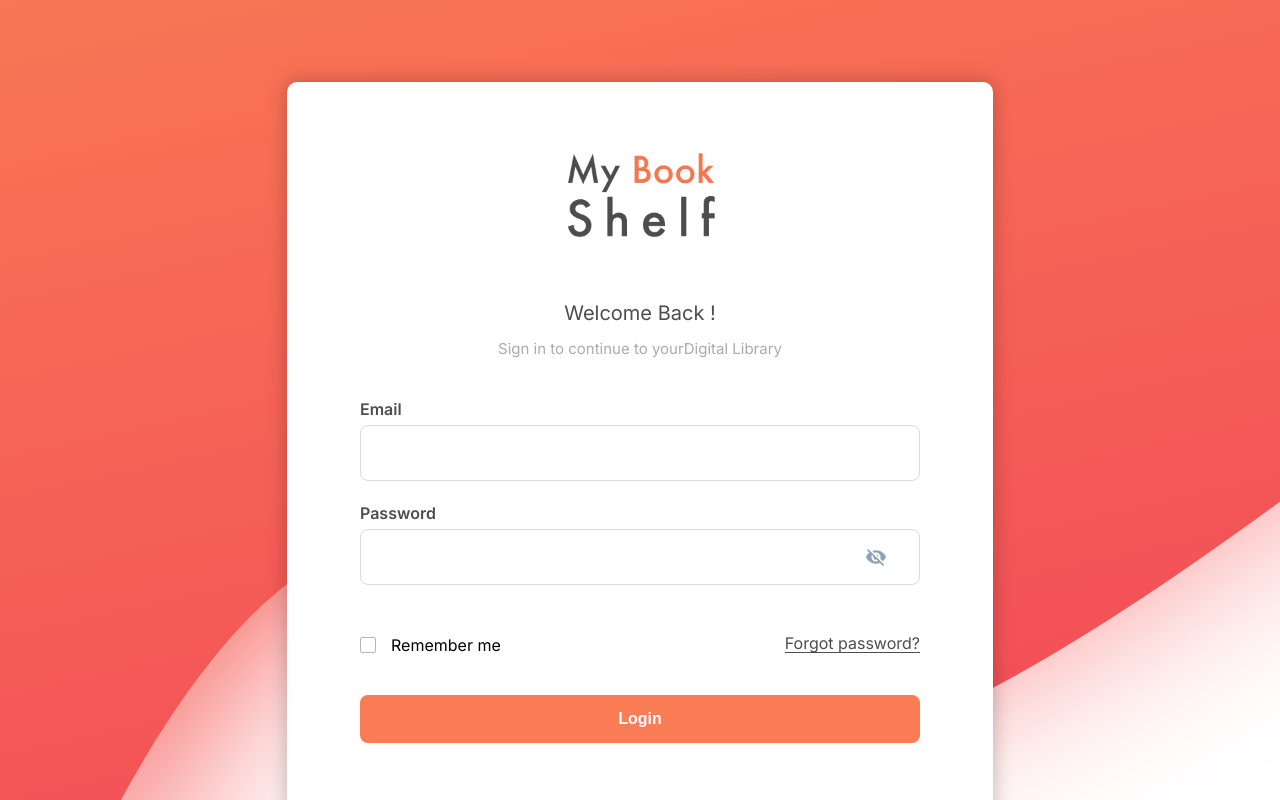
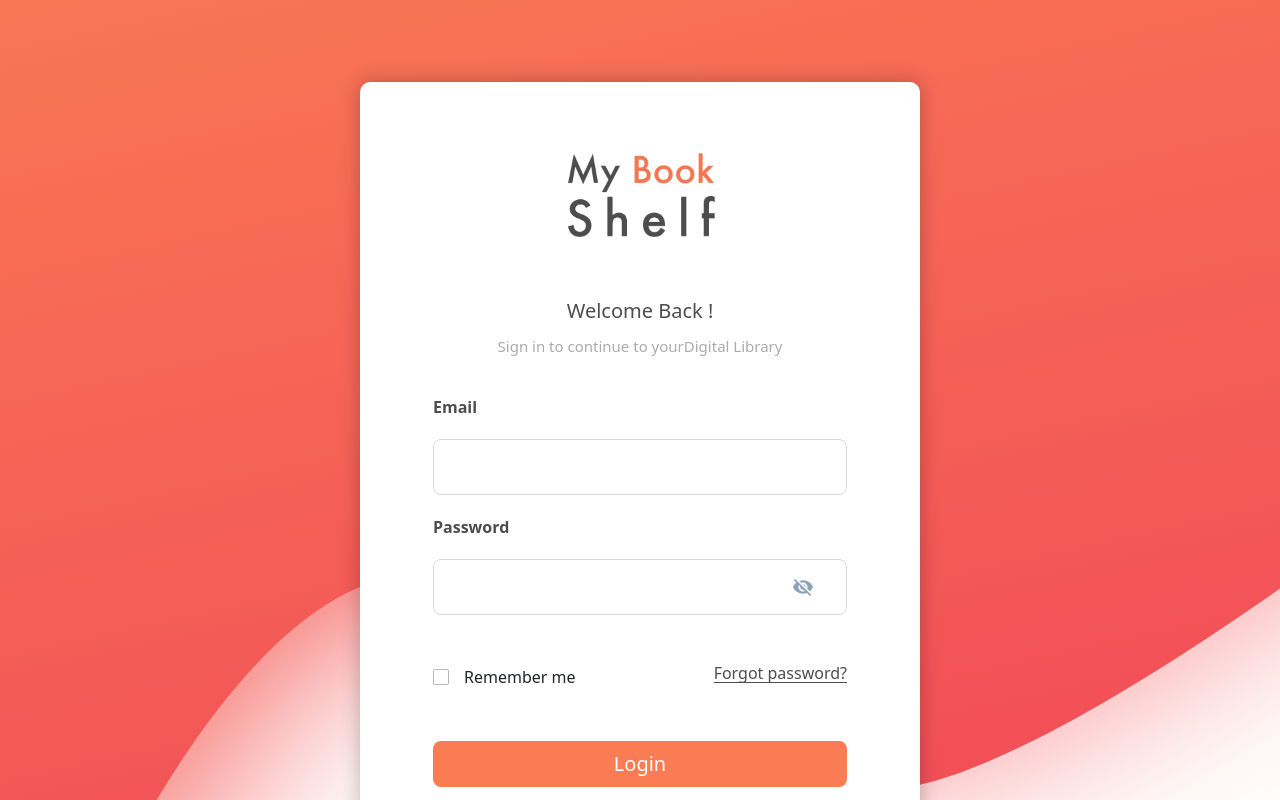
Before and after one commit to vugn/MyBookShelf, a React (Vite) app: page / in a window 1280 px wide. Shown: the top 800 px of the page. Built offline with nearby package versions, Linux system fonts and the light colour scheme.

Commit message:
:sparkles: Add Button Component

```diff
--- a/package.json
+++ b/package.json
@@ -10,7 +10,9 @@
     "preview": "vite preview"
   },
   "dependencies": {
+    "@popperjs/core": "^2.11.7",
     "axios": "^1.4.0",
+    "bootstrap": "^5.2.3",
     "react": "^18.2.0",
     "react-dom": "^18.2.0",
     "react-router-dom": "^6.11.2"
--- a/src/assets/scss/login.scss
+++ b/src/assets/scss/login.scss
@@ -67,7 +67,7 @@
 
       img {
         position: absolute;
-        top: 2.5em;
+        top: 3.5em;
         right: 2em;
       }
 
@@ -161,26 +161,6 @@
 
   .login-btn-container {
     margin-top: 42px;
-
-    .btn {
-      display: block;
-      width: 100%;
-      height: 48px;
-      color: white;
-      background-color: $primary-color;
-      outline: none;
-      border: none;
-      border-radius: 8px;
-      font-size: 16px;
-      font-weight: 600;
-      transition: all 0.2s ease-in-out;
-    }
-
-    .btn:hover {
-      cursor: pointer;
-      color: white;
-      box-shadow: 0 5px 15px $primary-color;
-    }
   }
 
   .register-container {
--- /dev/null
+++ b/src/components/button/index.scss
@@ -0,0 +1,25 @@
+@import '../../assets/scss/style.scss';
+
+.btn-primary {
+    color: white;
+    background-color: $primary-color !important;
+    outline: none !important;
+    border: none !important;
+    border-radius: 8px;
+    font-size: 16px;
+    font-weight: 600;
+}
+
+.btn-block {
+    width: 100%;
+}
+
+.btn-glow {
+      transition: all 0.2s ease-in-out;
+}
+
+.btn-glow:hover {
+    cursor: pointer;
+    color: white;
+    box-shadow: 0 5px 15px $primary-color;
+}
--- /dev/null
+++ b/src/components/button/index.tsx
@@ -0,0 +1,96 @@
+import { Link } from "react-router-dom";
+import React, { ReactNode } from "react";
+import "./index.scss";
+
+interface ButtonProps {
+  type?: "button" | "link";
+  onClick?: () => void;
+  href?: string;
+  target?: string;
+  className?: string | string[];
+  isPrimary?: boolean;
+  isDisabled?: boolean;
+  isLoading?: boolean;
+  isSmall?: boolean;
+  isLight?: boolean;
+  isLarge?: boolean;
+  isBlock?: boolean;
+  isGlowHover?: boolean;
+  isExternal?: boolean;
+  hasShadow?: boolean;
+  style?: React.CSSProperties;
+  children?: ReactNode;
+}
+
+export default function Button(props: ButtonProps): JSX.Element {
+  const className = Array.isArray(props.className)
+    ? props.className
+    : [props.className];
+
+  if (props.isPrimary) className.push("btn-primary");
+  if (props.isLarge) className.push("btn-lg");
+  if (props.isLight) className.push("btn-light");
+  if (props.isSmall) className.push("btn-sm");
+  if (props.isBlock) className.push("btn-block");
+  if (props.isGlowHover) className.push("btn-glow");
+  if (props.hasShadow) className.push("btn-shadow");
+
+  const onClick = () => {
+    if (props.onClick) props.onClick();
+  };
+
+  if (props.isDisabled || props.isLoading) {
+    if (props.isDisabled) className.push("disabled");
+
+    return (
+      <span className={className.join(" ")} style={props.style}>
+        {props.isLoading ? (
+          <>
+            <div className="spinner-border" role="status">
+              <span className="visually-hidden">Loading...</span>
+            </div>
+          </>
+        ) : (
+          props.children
+        )}
+      </span>
+    );
+  }
+
+  if (props.type === "link") {
+    if (props.isExternal) {
+      return (
+        <a
+          href={props.href}
+          className={className.join(" ")}
+          style={props.style}
+          target={props.target === "_blank" ? "_blank" : undefined}
+          rel={props.target === "_blank" ? "noopener noreferrer" : undefined}
+        >
+          {props.children}
+        </a>
+      );
+    } else {
+      return (
+        <Link
+          to={props.href ?? ""}
+          className={className.join(" ")}
+          style={props.style}
+        >
+          {props.children}
+        </Link>
+      );
+    }
+  }
+
+  return (
+    <button
+      ref={props.href as string}
+      className={className.join(" ")}
+      style={props.style}
+      onClick={onClick}
+    >
+      {props.children}
+    </button>
+  );
+}
--- a/src/main.tsx
+++ b/src/main.tsx
@@ -2,6 +2,7 @@ import React from 'react'
 import ReactDOM from 'react-dom/client'
 import App from './App.tsx'
 import './assets/scss/style.scss'
+import 'bootstrap/dist/css/bootstrap.min.css'
 
 ReactDOM.createRoot(document.getElementById('root') as HTMLElement).render(
   <React.StrictMode>
--- a/src/pages/login/LoginPage.tsx
+++ b/src/pages/login/LoginPage.tsx
@@ -3,6 +3,7 @@ import { Component } from "react";
 import "../../assets/scss/login.scss";
 import MyBookShelfLogo from "../../assets/images/MyBookShelfLogo.png";
 import PasswordEyeIcon from "../../assets/images/icons/ic_eyeoff.svg";
+import Button from "../../components/button";
 
 interface CheckboxComponentState {
     isChecked: boolean;
@@ -62,8 +63,11 @@ class LoginPage extends Component<CheckboxComponentState, CheckboxComponentState
                         </div>
 
                         <div className="login-btn-container">
-                            <button className="btn btn-primary">Login</button>
+                        <Button className="btn" isBlock isPrimary isGlowHover isLarge>
+                            Login
+                        </Button>
                         </div>
+
 
                         <div className="register-container">
                             <p>New User? <span>Register here</span></p>
```
Also changed, not shown: 2 other files (tests, documents, lock files or other folders).
